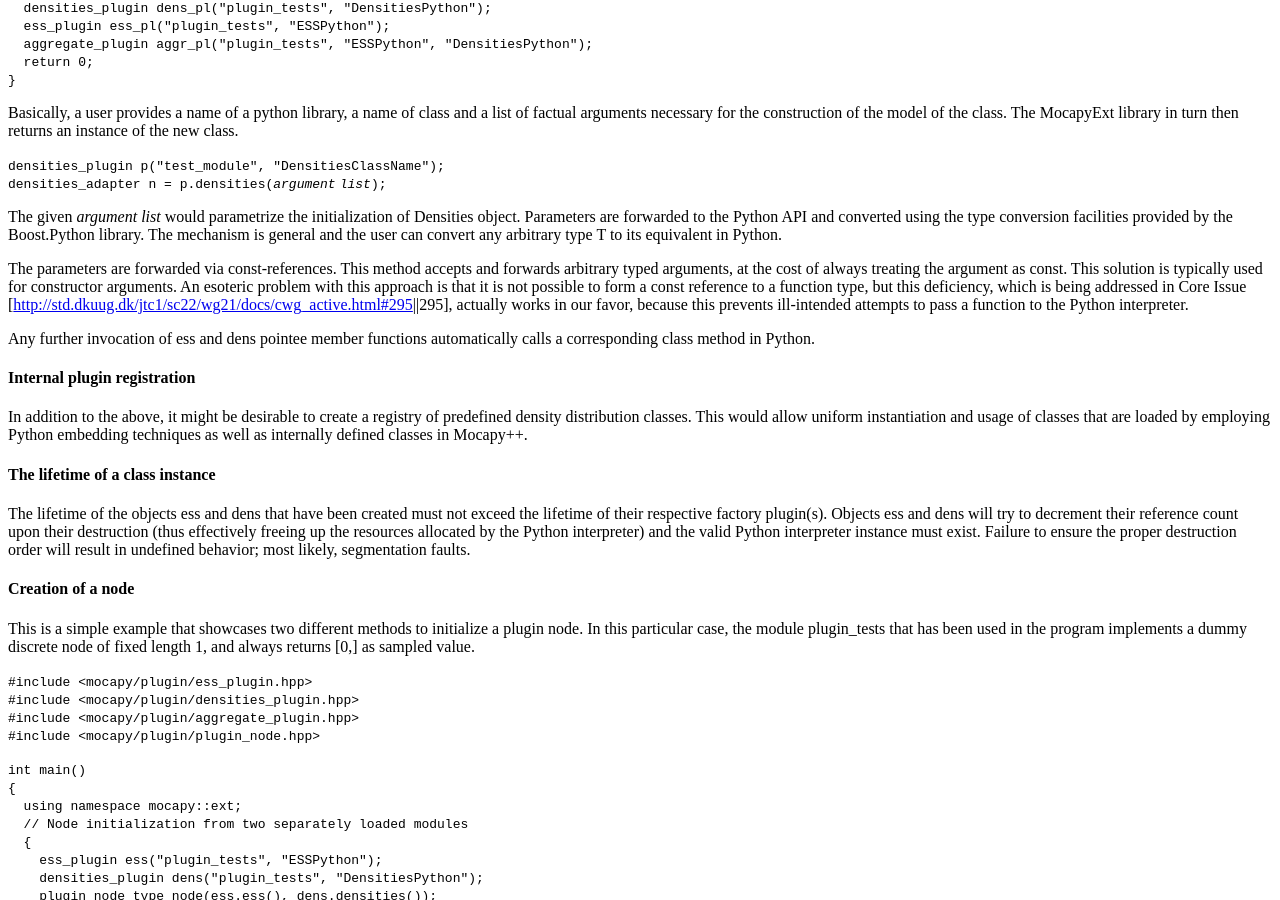
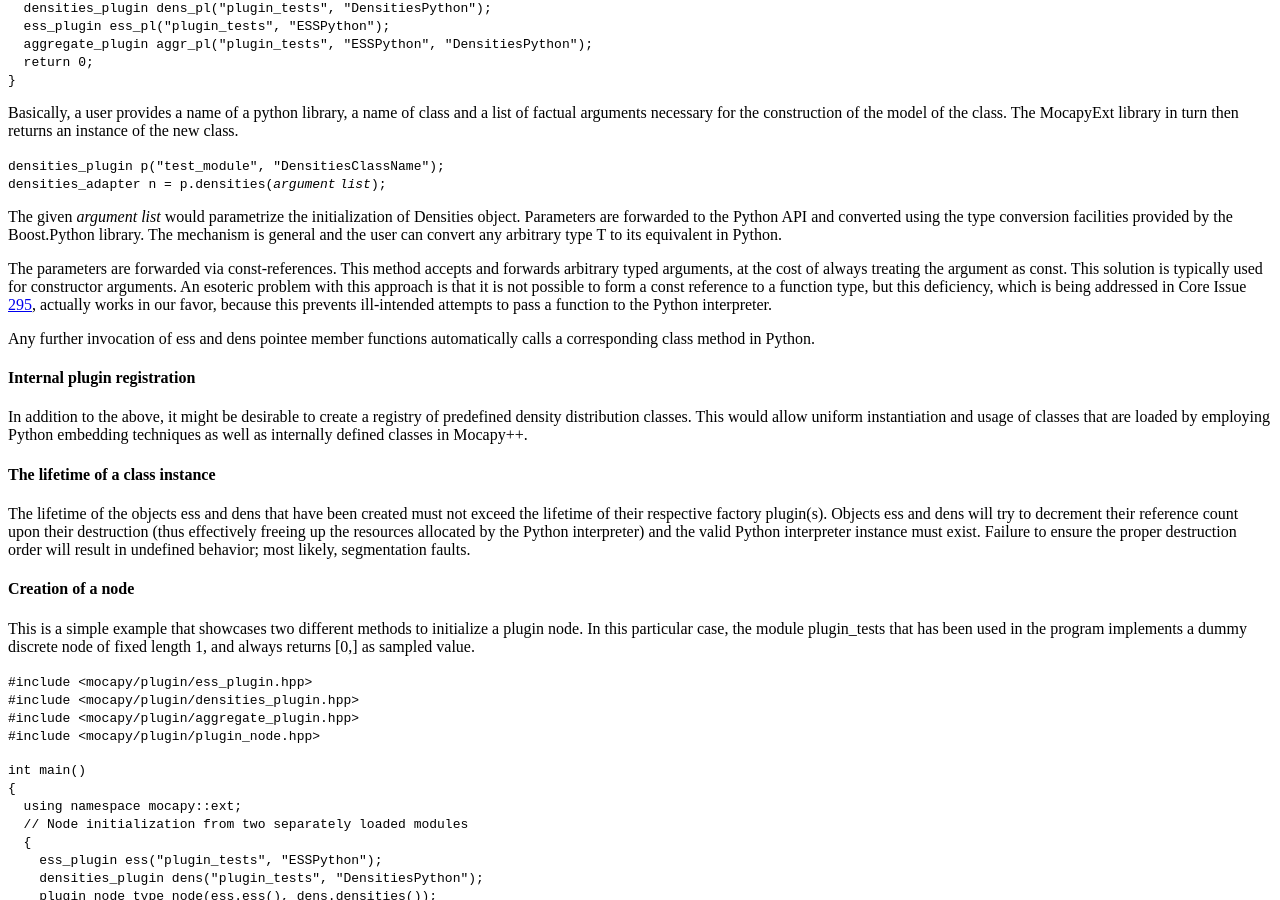
Before and after one commit to biopython/biopython.github.io, a Jekyll site: the page built from wiki/GSOC2011_MocapyExt.md, in a window 1280 px wide and 900 px high, scrolled down 3374 px. Built offline with Jekyll 4.4.1, drawn with Linux system fonts in a browser that asks for light colours.

```diff
--- a/wiki/GSOC2011_MocapyExt.md
+++ b/wiki/GSOC2011_MocapyExt.md
@@ -323,7 +323,7 @@ the argument as const. This solution is typically used for constructor
 arguments. An esoteric problem with this approach is that it is not
 possible to form a const reference to a function type, but this
 deficiency, which is being addressed in Core Issue
-\[<http://std.dkuug.dk/jtc1/sc22/wg21/docs/cwg_active.html#295>||295\],
+[295](http://std.dkuug.dk/jtc1/sc22/wg21/docs/cwg_active.html#295),
 actually works in our favor, because this prevents ill-intended attempts
 to pass a function to the Python interpreter.
 
```
Also changed, not shown: 1 other file.
